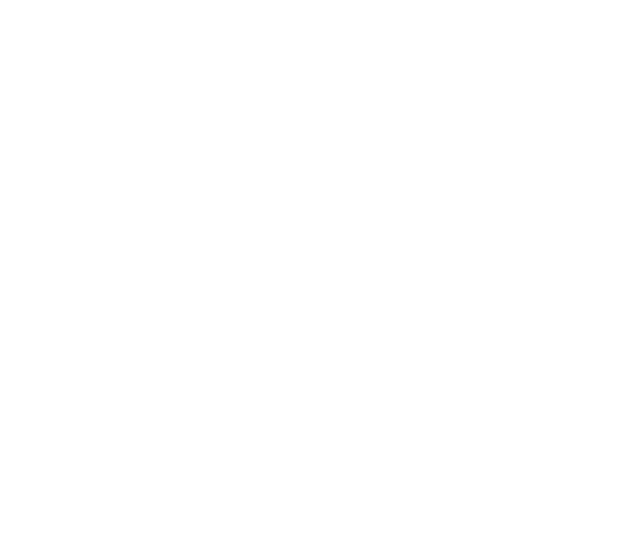
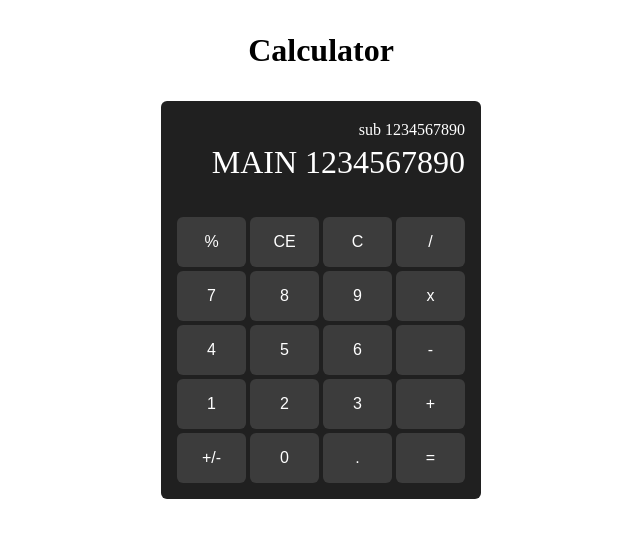
Before and after one commit to dmnuggins/odin-calculator, a plain HTML site: page index.html in a window 1280 px wide. Shown: the whole page, without its empty margins (319-959 px from the left). Drawn offline with Linux system fonts and the light colour scheme.

Commit message:
User interface

```diff
--- a/index.css
+++ b/index.css
@@ -1,4 +1,83 @@
 * {
   margin: 0;
   padding: 0;
+  box-sizing: border-box;
+  /* border: 1px solid blue; */
 }
+
+header {
+  display: flex;
+  justify-content: center;
+  align-items: center;
+  padding: 2rem;
+}
+
+.app {
+  display: flex;
+  justify-content: center;
+}
+
+.calculator {
+  width: 320px;
+  height: auto;
+  background-color: #202020;
+  box-sizing: border-box;
+  border-radius: 6px;
+  -webkit-border-radius: 6px;
+  -moz-border-radius: 6px;
+  -ms-border-radius: 6px;
+  -o-border-radius: 6px;
+}
+
+.display {
+  width: 320px;
+  height: 100px;
+  text-align: right;
+  color: white;
+  padding: 1rem;
+  display: flex;
+  flex-direction: column;
+  justify-content: space-evenly;
+}
+
+.display .sub {
+  font-size: 1rem;
+}
+
+.display .main {
+  font-size: 2rem;
+}
+
+.button-container {
+  display: grid;
+  grid-gap: 4px;
+  grid-template-columns: 1fr 1fr 1fr 1fr;
+  grid-template-rows: 1fr 1fr 1fr 1fr 1fr;
+  text-align: center;
+  padding: 1rem;
+  box-sizing: border-box;
+}
+
+button {
+  padding: 1rem 0;
+  margin: none;
+  border: 1px transparent;
+  border-radius: 6px;
+  -webkit-border-radius: 6px;
+  -moz-border-radius: 6px;
+  -ms-border-radius: 6px;
+  -o-border-radius: 6px;
+  background-color: #3c3c3c;
+  color: white;
+  font-size: 1rem;
+}
+
+button:hover {
+  background-color: #323232;
+}
+
+button:active {
+  background-color: #202020;
+  border-color: #3c3c3c;
+  /* margin: -0.5px; */
+}
--- a/index.html
+++ b/index.html
@@ -3,7 +3,43 @@
   <head>
     <meta charset="UTF-8" />
     <meta name="viewport" content="width=device-width, initial-scale=1.0" />
+    <link rel="stylesheet" href="index.css" />
+    <script src="index.js" defer></script>
     <title>Calculator</title>
   </head>
-  <body></body>
+  <body>
+    <header>
+      <h1>Calculator</h1>
+    </header>
+    <div class="app">
+      <div class="calculator">
+        <div class="display">
+          <div class="sub">sub 1234567890</div>
+          <div class="main">MAIN 1234567890</div>
+        </div>
+        <div class="button-container">
+          <button id="percent">%</button>
+          <button id="ce">CE</button>
+          <button id="c">C</button>
+          <button id="div">/</button>
+          <button id="7">7</button>
+          <button id="8">8</button>
+          <button id="9">9</button>
+          <button id="mult">x</button>
+          <button id="4">4</button>
+          <button id="5">5</button>
+          <button id="6">6</button>
+          <button id="sub">-</button>
+          <button id="1">1</button>
+          <button id="2">2</button>
+          <button id="3">3</button>
+          <button id="add">+</button>
+          <button id="negate">+/-</button>
+          <button id="0">0</button>
+          <button id="dec">.</button>
+          <button id="eval">=</button>
+        </div>
+      </div>
+    </div>
+  </body>
 </html>
--- a/index.js
+++ b/index.js
@@ -0,0 +1,24 @@
+// evalute the result given the operator and inputs
+function operate(operator, prev, input) {
+  switch (operator) {
+    case '/':
+      // divide
+      break
+    case 'x':
+      // multiply
+      break
+    case '-':
+      // subtract
+      break
+    case '+':
+      // add
+      break
+    default:
+      break
+  }
+}
+
+// modify the current input
+function modify(input) {}
+
+// add click handler to all buttons
```
